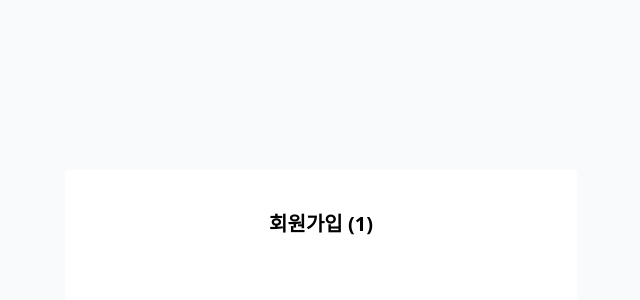
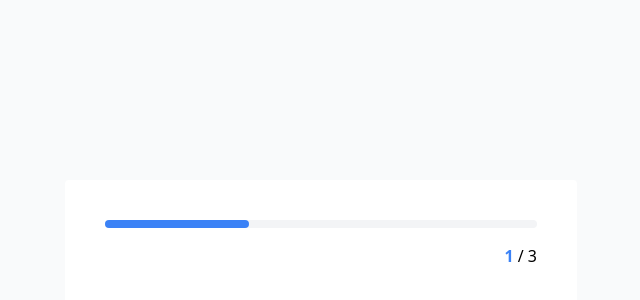
Before and after one commit to youngdev57/register-form, a React (Vite) app: page /register-form/register/1 in a window 1280 px wide. Shown: the part 156-456 px from the top of the page, without its empty margins (319-959 px from the left). Built offline with nearby package versions, Linux system fonts and the light colour scheme.

Commit message:
feat: 프로그레스 바 추가

```diff
--- /dev/null
+++ b/src/components/ProgressBar.tsx
@@ -0,0 +1,23 @@
+type Props = {
+  currentStep: number;
+  totalStep: number;
+};
+
+export default function ProgressBar({ currentStep, totalStep }: Props) {
+  const percentBar = (currentStep / totalStep) * 100;
+
+  return (
+    <div className="flex flex-col gap-4">
+      <div className="w-full h-2 rounded-full bg-gray-100">
+        <div
+          className="h-full rounded-full bg-blue-500 transition-all duration-300"
+          style={{ width: `${percentBar}%` }}
+        ></div>
+      </div>
+      <div className="flex justify-end">
+        <span className="font-bold pr-1 text-blue-500">{currentStep}</span> /{" "}
+        {totalStep}
+      </div>
+    </div>
+  );
+}
--- a/src/pages/register/RegisterPage.tsx
+++ b/src/pages/register/RegisterPage.tsx
@@ -5,6 +5,7 @@ import Step3Form from "./components/Step3Form";
 import { useStep1Form } from "./hooks/useStep1Form";
 import { useStep2Form } from "./hooks/useStep2Form";
 import { useStep3Form } from "./hooks/useStep3Form";
+import ProgressBar from "@/components/ProgressBar";
 
 export default function RegisterPage() {
   const { step = "step1" } = useParams();
@@ -14,6 +15,8 @@ export default function RegisterPage() {
   const step3 = useStep3Form();
 
   const currentStep = step ?? "step1";
+  const currentStepNumber = +currentStep.replaceAll("step", "");
+  const totalStep = 3;
 
   const renderStep = () => {
     switch (step) {
@@ -32,11 +35,7 @@ export default function RegisterPage() {
     <div className="min-h-screen flex items-center justify-center bg-gray-50">
       <div className="w-full max-w-lg p-10 bg-white rounded">
         {/* 프로그레스 영역 */}
-        <div className="flex justify-center">
-          <h2 className="text-xl font-bold mb-10">
-            회원가입 ({currentStep.toUpperCase()})
-          </h2>
-        </div>
+        <ProgressBar currentStep={currentStepNumber} totalStep={totalStep} />
 
         {/* 스텝 렌더링 */}
         {renderStep()}
--- a/src/pages/register/components/Step1Form.tsx
+++ b/src/pages/register/components/Step1Form.tsx
@@ -23,7 +23,7 @@ export default function Step1Form({
   return (
     <div className="space-y-4">
       {/* 소개말 */}
-      <h2 className="text-xl mb-10">
+      <h2 className="text-xl mt-10 mb-10">
         회원가입에 필요한 <br />
         <span className="font-bold text-blue-600">필수 정보</span>를 모두 입력해
         주세요.
--- a/src/pages/register/components/Step2Form.tsx
+++ b/src/pages/register/components/Step2Form.tsx
@@ -37,7 +37,7 @@ export default function Step2Form({
   return (
     <div className="space-y-4">
       {/* 소개말 */}
-      <h2 className="text-xl mb-10">
+      <h2 className="text-xl mt-10 mb-10">
         아래 정보들은
         <span className="font-bold pl-1 text-blue-600">선택 정보</span>이니{" "}
         <br />
--- a/src/pages/register/components/Step3Form.tsx
+++ b/src/pages/register/components/Step3Form.tsx
@@ -19,7 +19,7 @@ export default function Step3Form({
   return (
     <div className="space-y-8">
       {/* 소개말 */}
-      <h2 className="text-xl mb-10">
+      <h2 className="text-xl mt-10 mb-10">
         마지막으로,
         <br />
         소셜 로그인 계정을 연동하면
```
